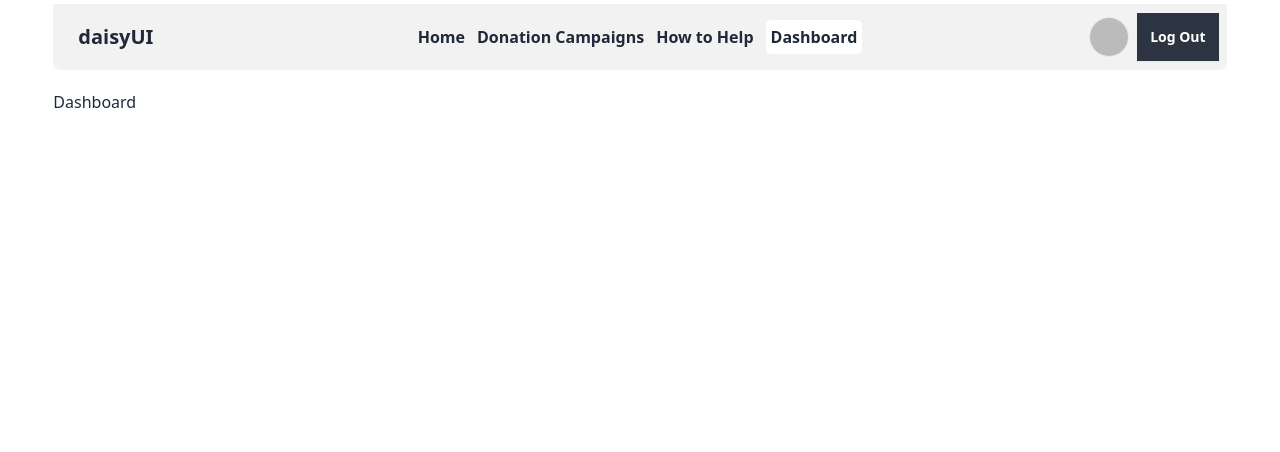
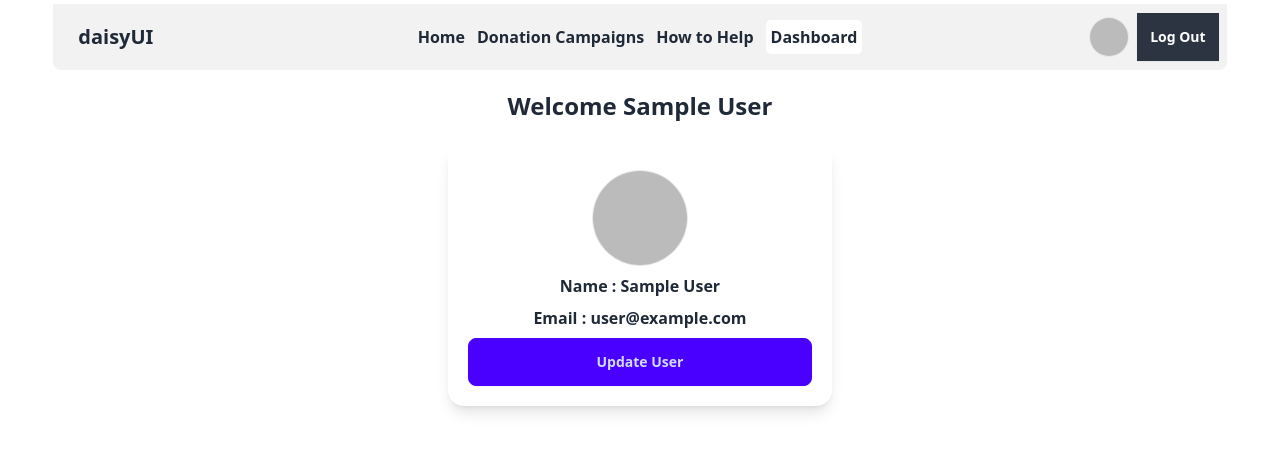
Before and after one commit to ZubairAlMamun2/Task-Manager-frontend, a React (Vite) app: page /dashboard in a window 1280 px wide. Shown: the top 452 px of the page. Built offline with nearby package versions, Linux system fonts and the light colour scheme; no server answers; sample sign-in values are in the browser's storage.

Commit message:
dashoard Updated

```diff
--- a/src/Layouts/Dashboard.jsx
+++ b/src/Layouts/Dashboard.jsx
@@ -1,11 +1,22 @@
-import React from "react";
+import React, { useContext } from "react";
 import NavBar from "../NavBar";
+import { AuthContext } from "../provider/AuthProvider";
+import { Link } from "react-router-dom";
 
 const Dashboard = () => {
+    const{user}=useContext(AuthContext)
+    console.log(user.photoURL)
   return (
     <div className="w-11/12 mx-auto">
       <NavBar />
-      Dashboard
+
+      <h2 className="text-2xl font-semibold text-center ">Welcome {user.displayName     }</h2>
+      <div className="md:w-6/12 max-w-sm mx-auto font-semibold card shadow-lg mt-5 p-5">
+        <div className="flex justify-center my-2"><img className="w-24 h-24 border rounded-full" src={user.photoURL} alt="" /></div>
+        <h2 className="text-center">Name : {user.displayName}</h2>
+        <h2 className="text-center my-2">Email : {user.email}</h2>
+        <Link className="flex justify-center btn btn-primary" to="/auth/update">Update User</Link>
+      </div>
     </div>
   );
 };
--- a/src/Layouts/Donation.jsx
+++ b/src/Layouts/Donation.jsx
@@ -11,7 +11,7 @@ const Donation = () => {
         then(res=>res.json()).
         then(data=>setCampains(data))
     },[])
-    console.log(campains)
+    // console.log(campains)
   return (
     <div className="w-11/12 mx-auto">
       <NavBar />
--- a/src/Layouts/DonationCard.jsx
+++ b/src/Layouts/DonationCard.jsx
@@ -3,7 +3,7 @@ import { NavLink, useLocation } from 'react-router-dom'
 
 const DonationCard = ({card}) => {
     const location=useLocation();
-    console.log(location)
+    // console.log(location)
   return (
     <div className="card bg-base-100  shadow-xl col-span-1">
   <figure>
--- a/src/Layouts/DonationDetails.jsx
+++ b/src/Layouts/DonationDetails.jsx
@@ -6,7 +6,7 @@ const DonationDetails = () => {
     const data=useLoaderData();
     const dataType=typeof(data);
     const obj=data[0];
-    console.log(dataType)
+    // console.log(dataType)
   return (
     <div>
         {/* <h2>{`${data&&}`}</h2> */}
--- a/src/NavBar.jsx
+++ b/src/NavBar.jsx
@@ -5,7 +5,7 @@ import { FaUserCircle } from "react-icons/fa";
 
 const NavBar = () => {
     const {user,Logout}=useContext(AuthContext)
-    console.log(user)
+    // console.log(user)
   return (
     <div className="navbar bg-base-200 broder-none rounded-b-lg mb-5 mt-1">
       <div className="navbar-start">
--- a/src/routes/Privetroute.jsx
+++ b/src/routes/Privetroute.jsx
@@ -7,7 +7,7 @@ import Loading from '../Layouts/Loading';
 const PrivetRoute = ({children}) => {
     const{user,loading}=useContext(AuthContext);
     const location =useLocation();
-    console.log(location)
+    // console.log(location)
     if(loading){
         return <Loading />
     }
```
